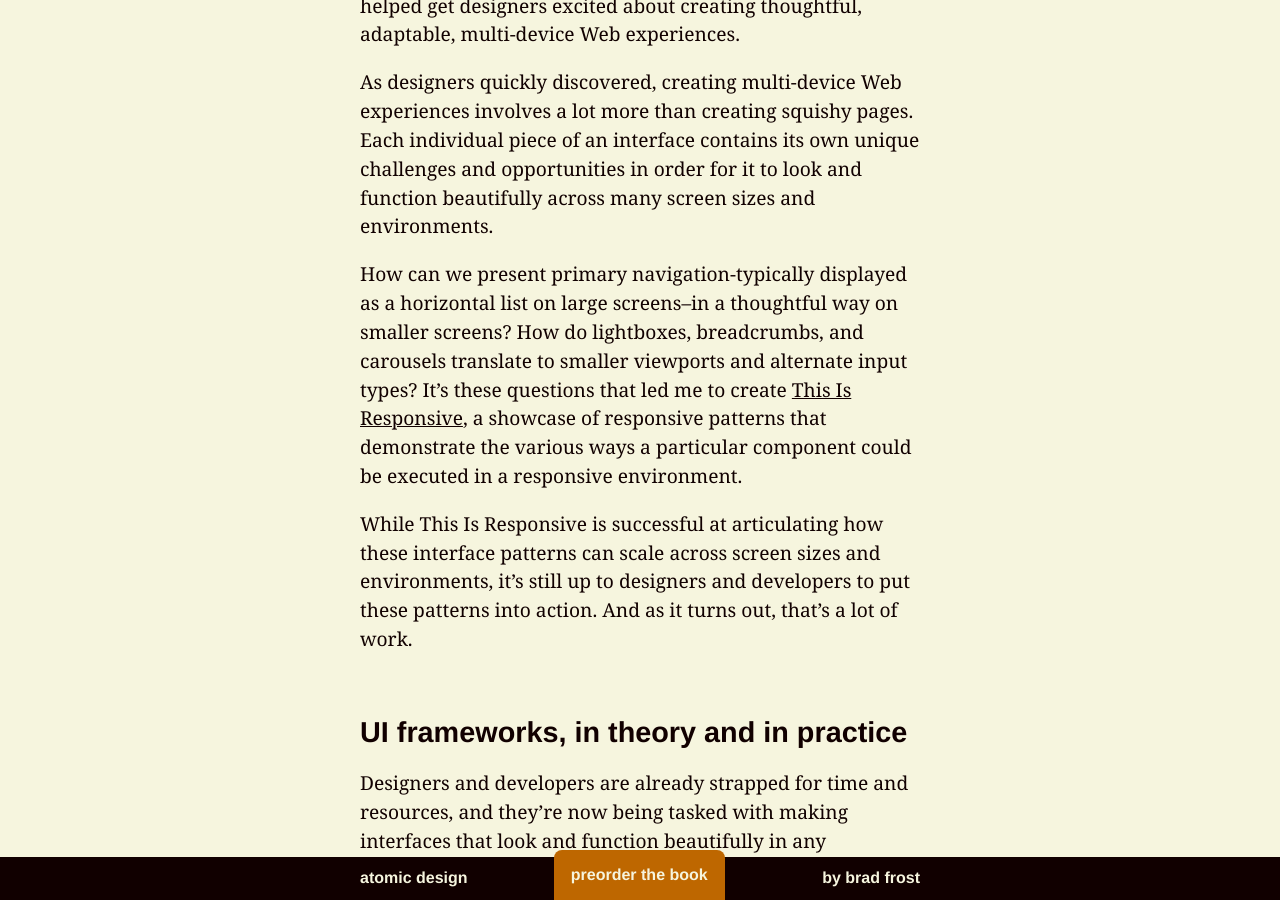
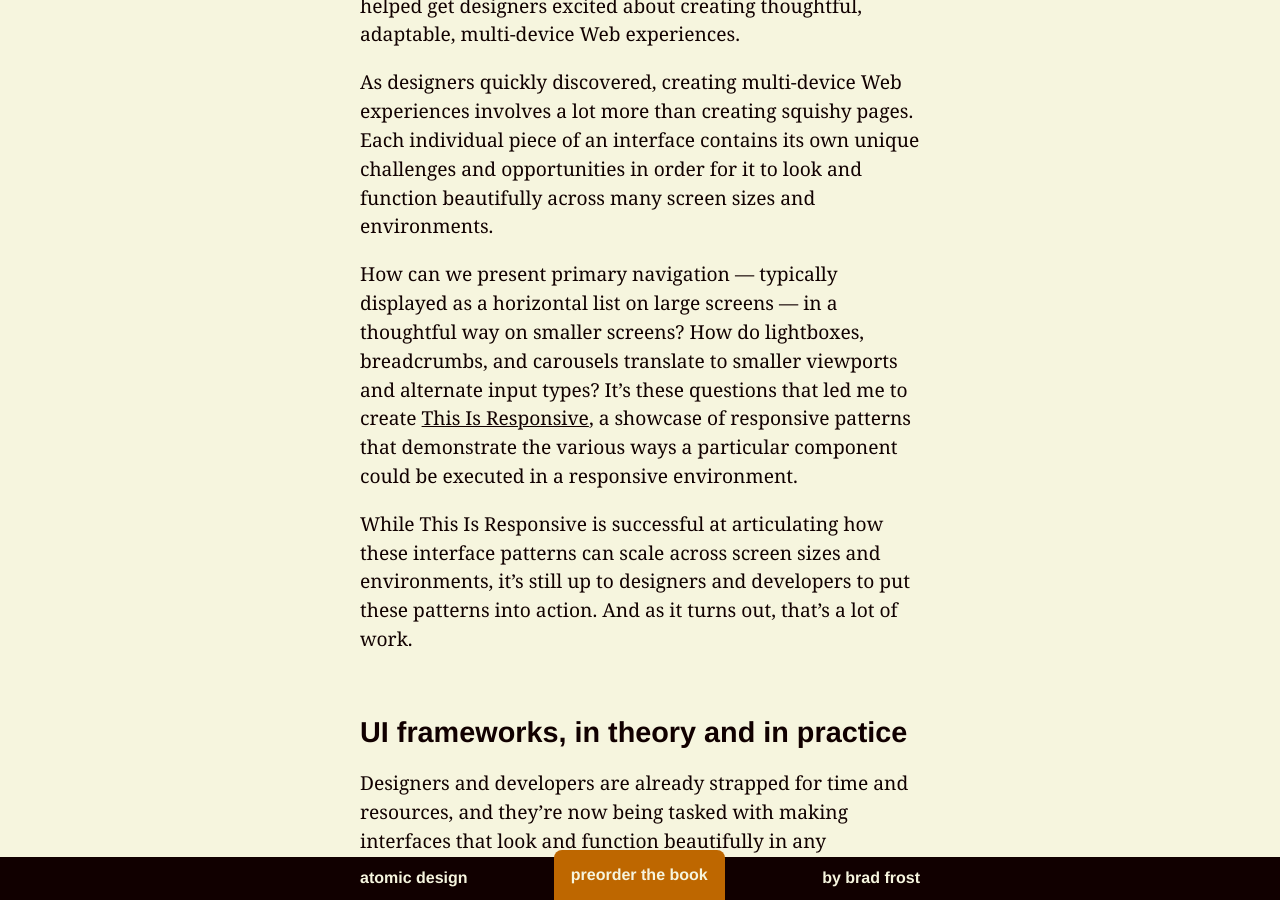
Before and after one commit to bradfrost/atomic-design, a Jekyll site: the page built from chapter-1.md, in a window 1280 px wide and 900 px high, scrolled down 12760 px. Built offline with Jekyll 4.4.1, drawn with Linux system fonts in a browser that asks for light colours.

Commit message:
Close #64

```diff
--- a/chapter-1.md
+++ b/chapter-1.md
@@ -138,7 +138,7 @@ A few years ago Ethan Marcotte introduced us to the idea of [responsive web desi
 
 As designers quickly discovered, creating multi-device Web experiences involves a lot more than creating squishy pages.  Each individual piece of an interface contains its own unique challenges and opportunities in order for it to look and function beautifully across many screen sizes and environments.
 
-How can we present primary navigation-typically displayed as a horizontal list on large screens–in a thoughtful way on smaller screens? How do lightboxes, breadcrumbs, and carousels translate to smaller viewports and alternate input types? It’s these questions that led me to create [This Is Responsive](http://bradfrost.github.io/this-is-responsive/index.html), a showcase of responsive patterns that demonstrate the various ways a particular component could be executed in a responsive environment.
+How can we present primary navigation — typically displayed as a horizontal list on large screens — in a thoughtful way on smaller screens? How do lightboxes, breadcrumbs, and carousels translate to smaller viewports and alternate input types? It’s these questions that led me to create [This Is Responsive](http://bradfrost.github.io/this-is-responsive/index.html), a showcase of responsive patterns that demonstrate the various ways a particular component could be executed in a responsive environment.
 
 While This Is Responsive is successful at articulating how these interface patterns can scale across screen sizes and environments, it’s still up to designers and developers to put these patterns into action. And as it turns out, that’s a lot of work.
 
```
Also changed, not shown: 2 other files.
